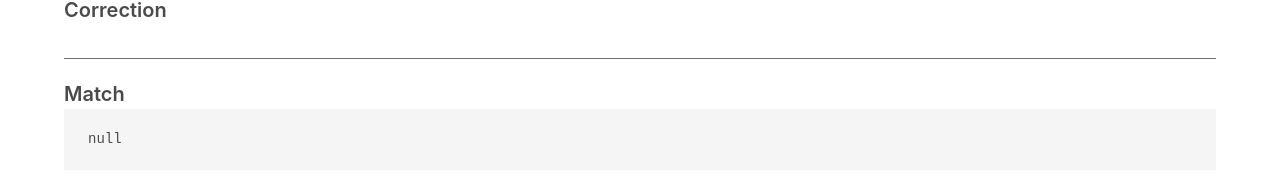
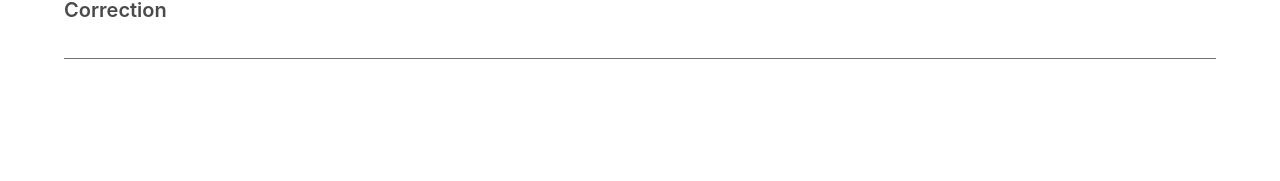
Before and after one commit to alexnorton/overtyper, a React (Create React App) app: page / in a window 1280 px wide. Shown: the part 313-494 px from the top of the page. Built offline with nearby package versions, Linux system fonts and the light colour scheme.

Commit message:
Remove match JSON display

```diff
--- a/src/components/App.js
+++ b/src/components/App.js
@@ -102,10 +102,6 @@ class App extends Component {
           className="textInput"
           ref={(input) => { this.input = input; }}
         />
-        <h2>Match</h2>
-        <pre>
-          {JSON.stringify(this.state.match, null, 2)}
-        </pre>
       </div>
     );
   }
```
